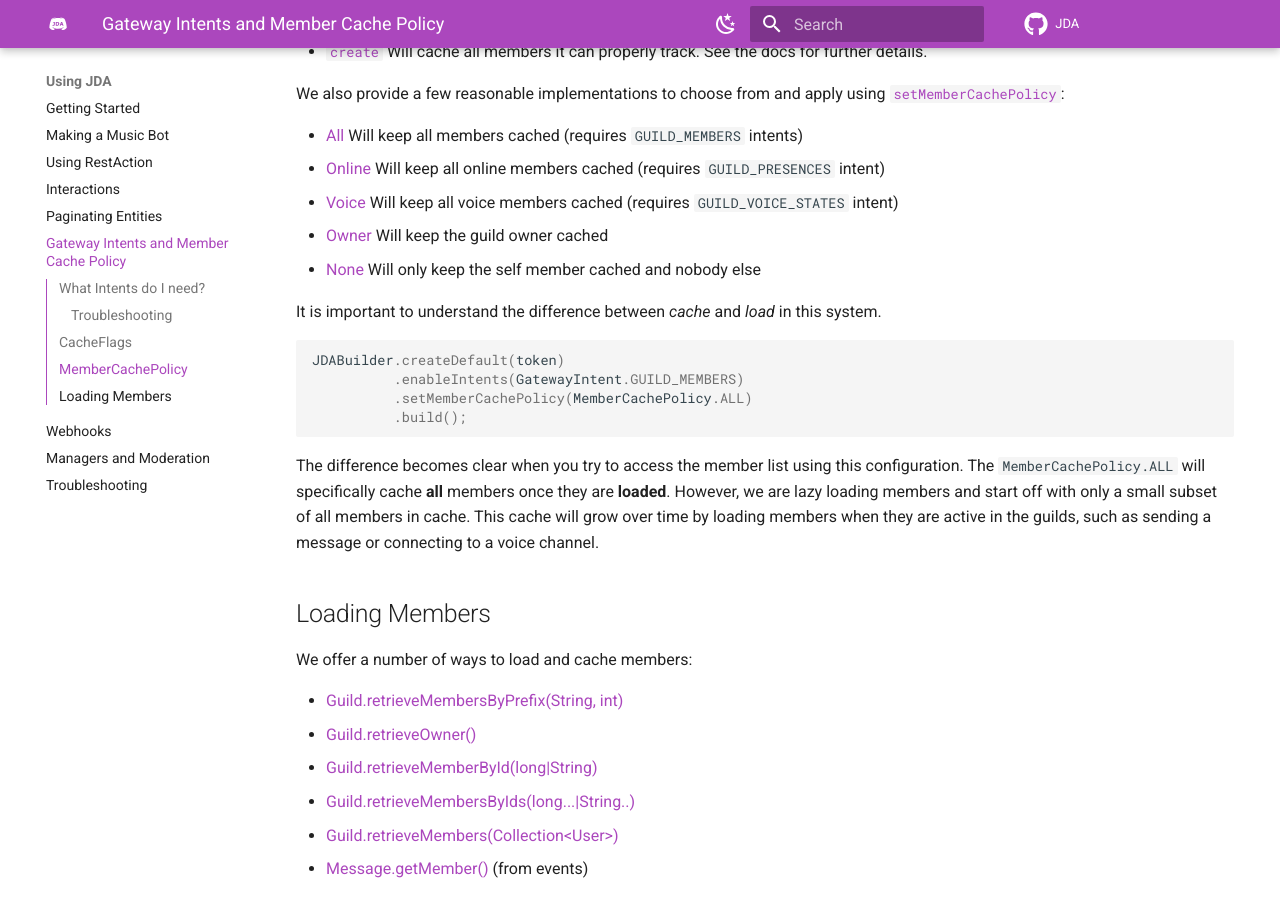
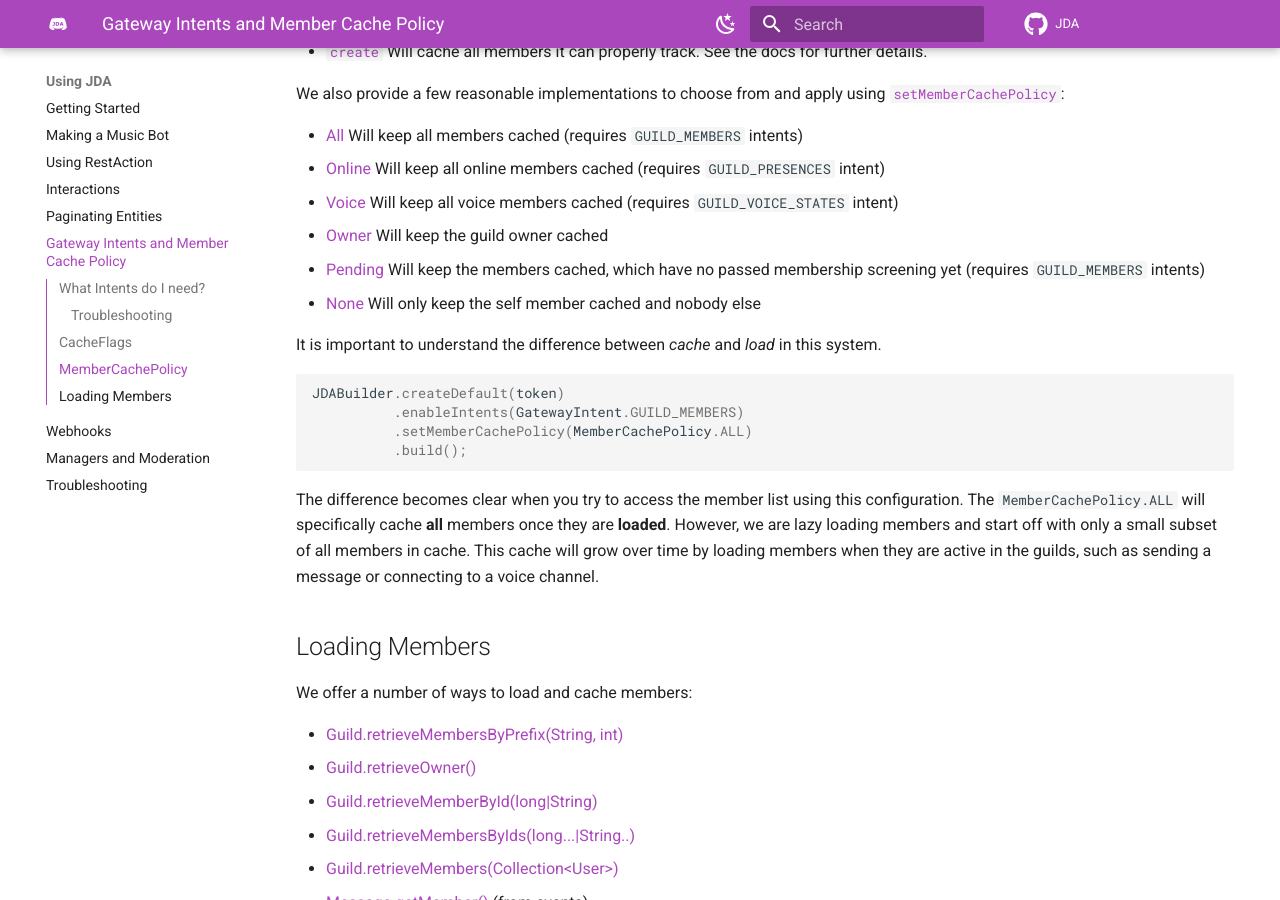
Before and after one commit to discord-jda/JDA-Website, an MkDocs documentation site: the page built from docs/using-jda/gateway-intents-and-member-cache-policy.md, in a window 1280 px wide and 900 px high, scrolled down 2321 px. Built offline with MkDocs 1.6.1 and Material for MkDocs 9.7.7, drawn with Linux system fonts in a browser that asks for light colours; comment, search, counter and statistics services are not loaded.

Commit message:
Add MemberCachePolicy#PENDING to wiki

```diff
--- a/docs/using-jda/gateway-intents-and-member-cache-policy.md
+++ b/docs/using-jda/gateway-intents-and-member-cache-policy.md
@@ -102,6 +102,8 @@ We also provide a few reasonable implementations to choose from and apply using
     Will keep all voice members cached (requires `GUILD_VOICE_STATES` intent)
 - [Owner](https://ci.dv8tion.net/job/JDA/javadoc/net/dv8tion/jda/api/utils/MemberCachePolicy.html#OWNER)
     Will keep the guild owner cached
+- [Pending](https://ci.dv8tion.net/job/JDA/javadoc/net/dv8tion/jda/api/utils/MemberCachePolicy.html#PENDING)
+    Will keep the members cached, which have no passed membership screening yet (requires `GUILD_MEMBERS` intents)
 - [None](https://ci.dv8tion.net/job/JDA/javadoc/net/dv8tion/jda/api/utils/MemberCachePolicy.html#NONE)
     Will only keep the self member cached and nobody else
 
```
